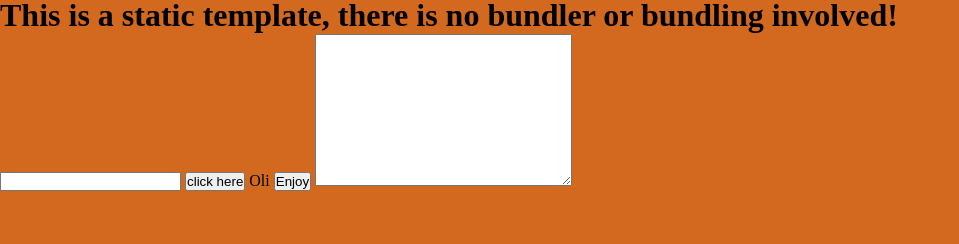
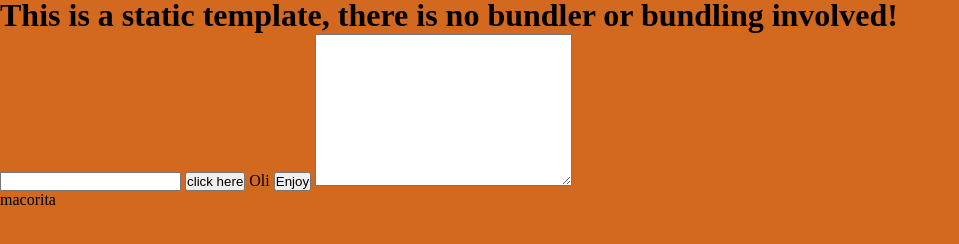
Before and after one commit to javier-eche/LandingPage, a website: page index.html in a window 1280 px wide. Shown: the part 40-284 px from the top of the page, without its empty margins (0-959 px from the left). Drawn offline with Linux system fonts and the light colour scheme.

Commit message:
initial commit

```diff
--- a/index.html
+++ b/index.html
@@ -17,5 +17,6 @@
     <label for="">Oli</label>
     <button>Enjoy</button>
     <textarea name="" id="" cols="30" rows="10"></textarea>
+    <p>macorita</p>
   </body>
 </html>
```
